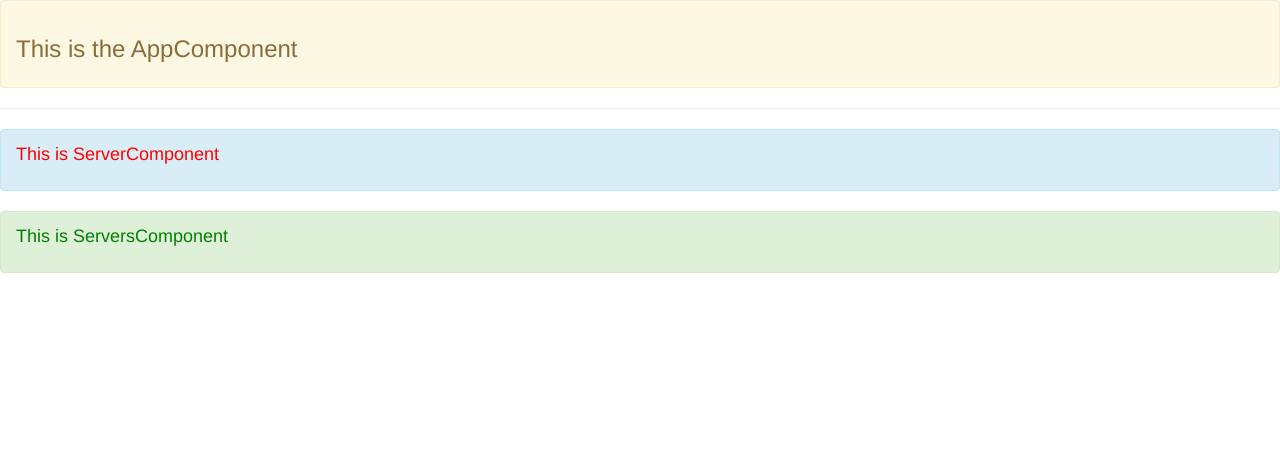
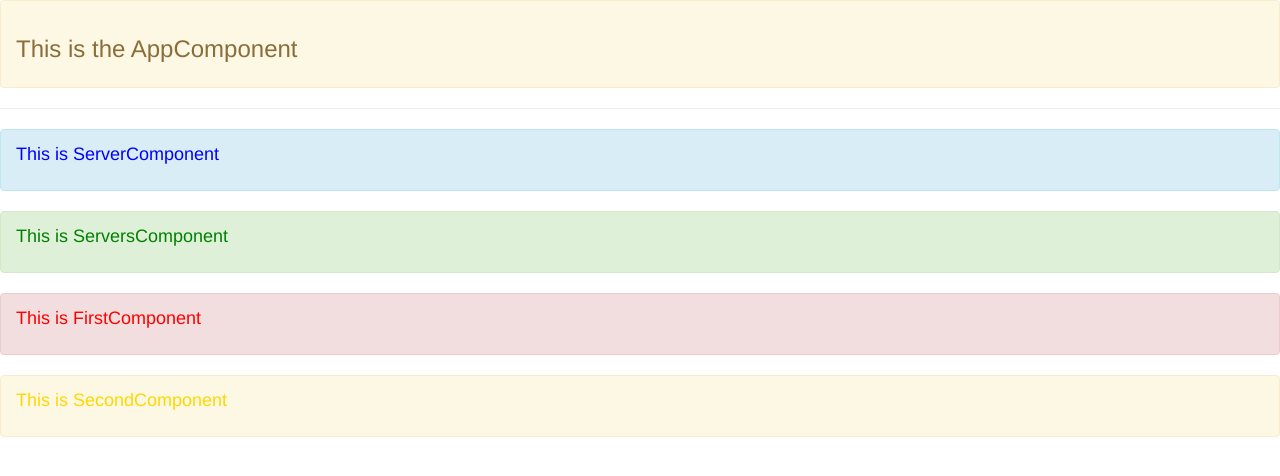
Before and after one commit to mkoem/my-first-app, an Angular app: page / in a window 1280 px wide. Shown: the top 476 px of the page. Built offline with nearby package versions, Linux system fonts and the light colour scheme.

Commit message:
Two components
Added first and second component for practicing

```diff
--- a/src/app/app.component.html
+++ b/src/app/app.component.html
@@ -4,3 +4,5 @@
 <hr/>
 <app-server></app-server>
 <app-servers></app-servers>
+<app-first></app-first>
+<app-second></app-second>
--- a/src/app/app.module.ts
+++ b/src/app/app.module.ts
@@ -4,12 +4,16 @@ import { BrowserModule } from '@angular/platform-browser';
 import { AppComponent } from './app.component';
 import { ServerComponent } from './server/server.component';
 import { ServersComponent } from './servers/servers.component';
+import { FirstComponent } from './first/first.component';
+import { SecondComponent } from './second/second.component';
 
 @NgModule({
   declarations: [
     AppComponent,
     ServerComponent,
-    ServersComponent
+    ServersComponent,
+    FirstComponent,
+    SecondComponent
   ],
   imports: [
     BrowserModule
--- /dev/null
+++ b/src/app/first/first.component.css
@@ -0,0 +1 @@
+h4 {color: red }
--- /dev/null
+++ b/src/app/first/first.component.html
@@ -0,0 +1 @@
+<div class="alert alert-danger" role="alert"><h4>This is FirstComponent</h4></div>
--- /dev/null
+++ b/src/app/first/first.component.ts
@@ -0,0 +1,15 @@
+import { Component, OnInit } from '@angular/core';
+
+@Component({
+  selector: 'app-first',
+  templateUrl: './first.component.html',
+  styleUrls: ['./first.component.css']
+})
+export class FirstComponent implements OnInit {
+
+  constructor() { }
+
+  ngOnInit(): void {
+  }
+
+}
--- /dev/null
+++ b/src/app/second/second.component.html
@@ -0,0 +1 @@
+<p>second works!</p>
--- /dev/null
+++ b/src/app/second/second.component.ts
@@ -0,0 +1,17 @@
+import { Component, OnInit } from '@angular/core';
+
+@Component({
+  selector: 'app-second',
+  template: `<div class="alert alert-warning" role="alert"><h4>This is SecondComponent</h4></div>`,
+  styles: [`
+    h4 {color: gold }
+        `]
+})
+export class SecondComponent implements OnInit {
+
+  constructor() { }
+
+  ngOnInit(): void {
+  }
+
+}
--- a/src/app/server/server.component.ts
+++ b/src/app/server/server.component.ts
@@ -6,7 +6,7 @@ import { Component } from "@angular/core";
     //templateUrl: './server.component.html'
     template: `<div class="alert alert-info" role="alert"><h4>This is ServerComponent</h4></div>`,
     styles: [`
-    h4 {color: red }
+    h4 {color: blue }
         `]
 })
 export class ServerComponent {
```
Also changed, not shown: src/app/second/second.component.css (added).
